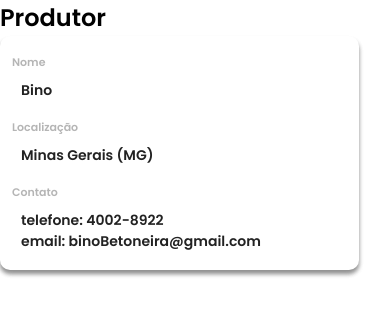
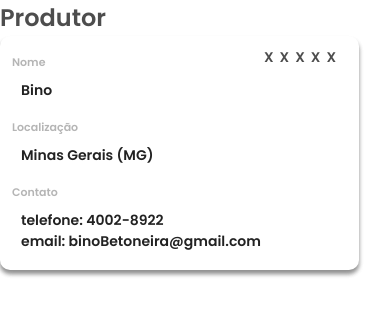
Before and after one commit to wesleydcm/iRoca, a React (Create React App) app: page / in a window 390 px wide. Shown: the top 316 px of the page. Built offline with nearby package versions, Linux system fonts and the light colour scheme.

Commit message:
feat: finished mobile card

```diff
--- a/src/Components/Producer_Cart/mobile/index.tsx
+++ b/src/Components/Producer_Cart/mobile/index.tsx
@@ -22,6 +22,13 @@ const ProducerCart = () => {
             </div>
           </div>
         </div>
+        <div className="image">
+          <div>X</div>
+          <div>X</div>
+          <div>X</div>
+          <div>X</div>
+          <div>X</div>
+        </div>
       </Card>
     </Container>
   );
--- a/src/styles/producer_cart_styles.ts
+++ b/src/styles/producer_cart_styles.ts
@@ -6,6 +6,7 @@ export const Container = styled.div`
 
   div {
     font-family: var(--Poppins);
+    color: var(--gray700);
     font-style: normal;
     font-weight: 600;
     font-size: 24px;
@@ -19,6 +20,7 @@ export const Card = styled.div`
   border-radius: 10px;
   width: 100%;
   height: 100%;
+  display: flex;
 
   .information {
     display: flex;
@@ -33,6 +35,15 @@ export const Card = styled.div`
 
   .contact p {
     padding: 0;
+  }
+
+  .image {
+    display: flex;
+
+    div {
+      font-size: 14px;
+      padding: 3px;
+    }
   }
 
   h3 {
```
